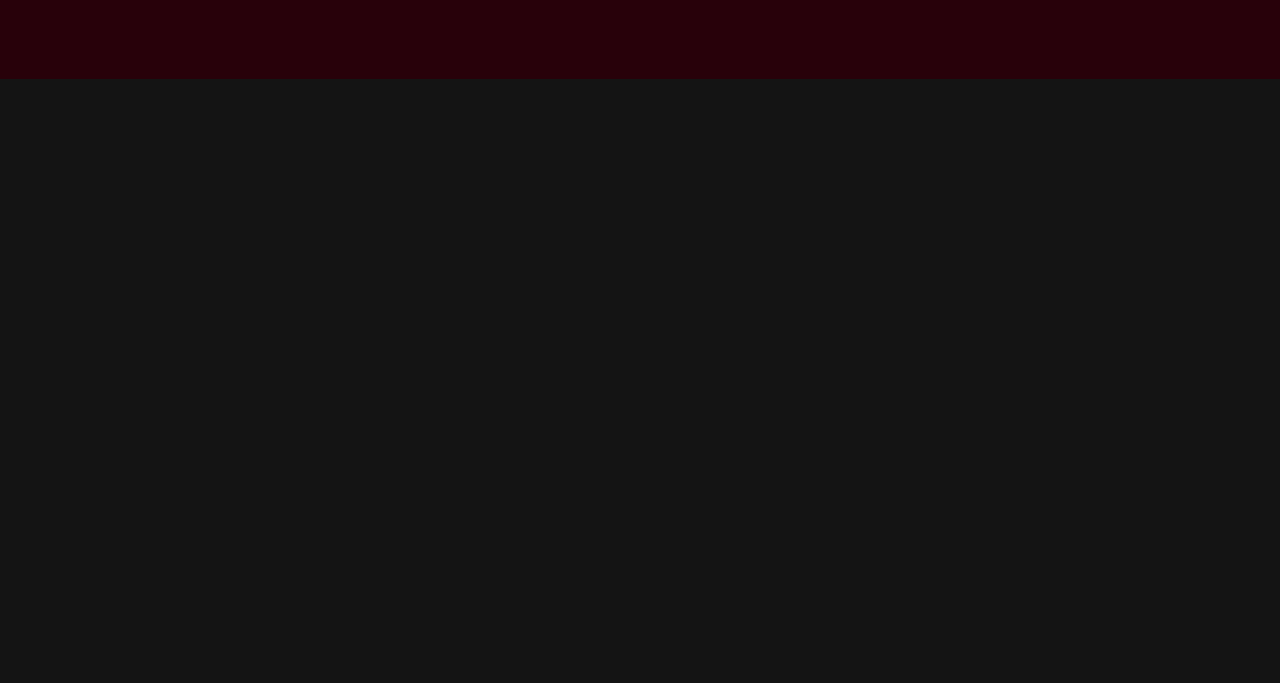
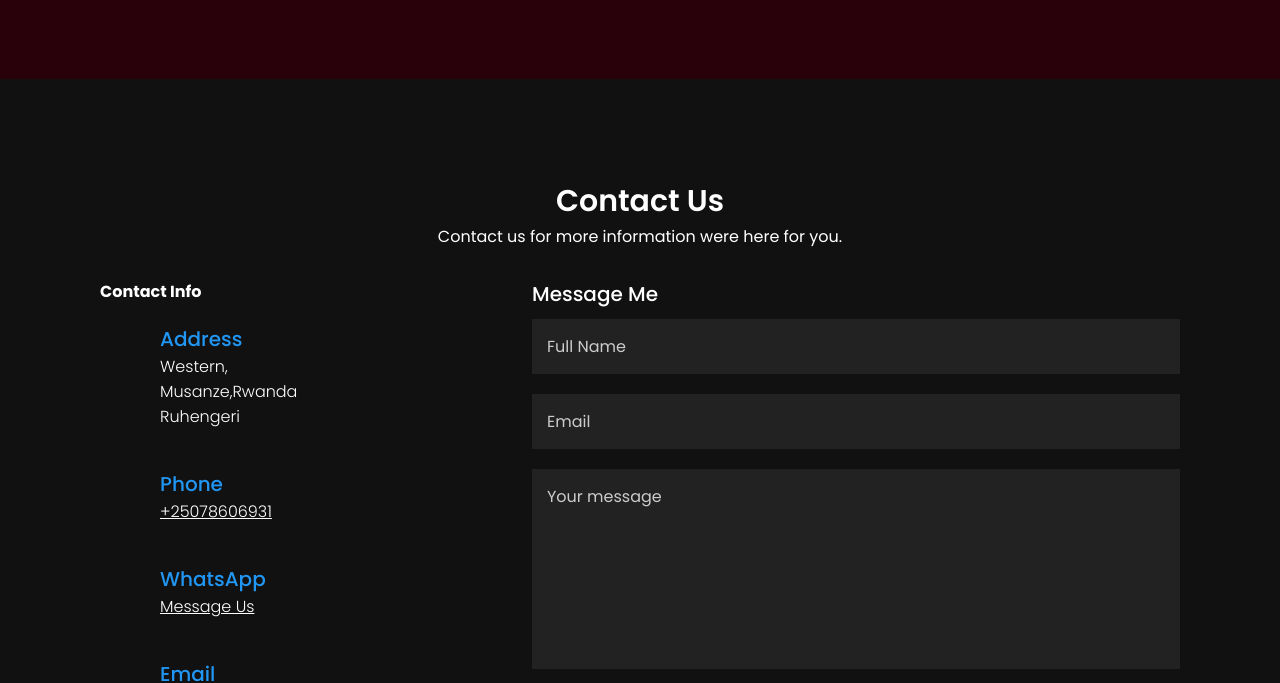
Before and after one commit to J-Bosco-Nseng/GarlicX.rw, a plain HTML site: page index.html in a window 1280 px wide. Shown: the part 2114-2797 px from the top of the page. Before the commit the page ends 2193 px from the top, so only its background shows below. Drawn offline with Linux system fonts and the light colour scheme.

Commit message:
Update index.html

```diff
--- a/index.html
+++ b/index.html
@@ -10,6 +10,7 @@
     <title >GarlicX</title>
 	 </head>
     <body style="background-color: #141414;">
+
     <header>
         <a href="#" class="logo" style="opacity: 50%;"><img src="G_logo.png" width="60" height="55" alt="" title="GarlicX" align="left" /></a>
         <div class="toggle" onclick="toggleMenu()">Menu</div>
@@ -20,9 +21,10 @@
         </ul>
     </header>
   <section class="banner" id="home">
-    <div class="textBx" style="padding-top:95px;">
-        <h2>Welcome to<br><span style="font-size: 95px;">GarlicX</span>
-        <br>From AgriHuza</h2>
+    <div class="textBx" style="padding-top:100px;">
+        <h2>Welcome to
+		<br /><span style="font-size: 95px; padding-top:50px;">GarlicX</span></h2>
+       <h3>From AgriHuza</h3>
         <a href="#contact" class="btn">Contact Us</a>
     </div>
   </section>
@@ -83,6 +85,69 @@ function carousel() {
 }
 </script>
    </section>
+     <section class="contacts" id="contact">
+    <div class="heading white">
+        <h2>Contact Us</h2>
+        <p>Contact us for more information were here for you.</p>
+    </div>
+    <div class="content">
+        <div class="contactInfo">
+            <p style="color: #fff;"><strong>Contact Info</strong></p>
+            <div class="contactInfoBx">
+              <div class="box">
+
+                <div class="icon">
+                    <i class="fa fa-map-marker" aria-hidden="true"></i>
+                </div>
+                <div class="text">
+                    <h3>Address</h3>
+                    <p>Western,<br>Musanze,Rwanda<br>Ruhengeri</p>
+                </div>
+              </div>
+              <div class="box">
+                <div class="icon">
+                    <i class="fa fa-phone" aria-hidden="true"></i>
+                </div>
+                <div class="text">
+                    <h3>Phone</h3>
+                    <p><a style="color: #fff;" href="tel:+250788468427" target="_blank"> +25078606931</a></p>
+                </div>
+              </div>
+			   <div class="box">
+                <div class="icon">
+                    <i class="fa fa-phone" aria-hidden="true"></i>
+                </div>
+                <div class="text">
+                    <h3>WhatsApp</h3>
+                    <p><a style="color: #fff;" href="https://wa.me/message/+250786406931" target="_blank">Message Us</a></p>
+                </div>
+              </div>
+              <div class="box">
+                <div class="icon">
+                    <i class="fa fa-envelope" aria-hidden="true"></i>
+                </div>
+                <div class="text">
+                    <h3>Email</h3>
+                    <p><a style="color: #fff;" href="mailto:jbosconseng98@gmail.com" target="_blank"> agrihuza@gmail.com</a></p>
+                </div>
+
+              </div>
+            </div>
+        </div>
+        <div class="formBx">
+            <form>
+                <h3>Message Me</h3>
+                <input type="text" name="" placeholder="Full Name">
+                <input type="email" name="" placeholder="Email">
+                <textarea placeholder="Your message"></textarea>
+                <input type="submit" value="Send">
+            </form>
+        </div>
+    </div>
+   </section>
+   <div class="copyright">
+       <p>Powered by AgriHuza 2021 &copy; </p>
+   </div>
     <!--[if IE]>
     <script src="http://html5shim.googlecode.com/svn/trunk/html5.js"></script>
     <![endif]-->
```
